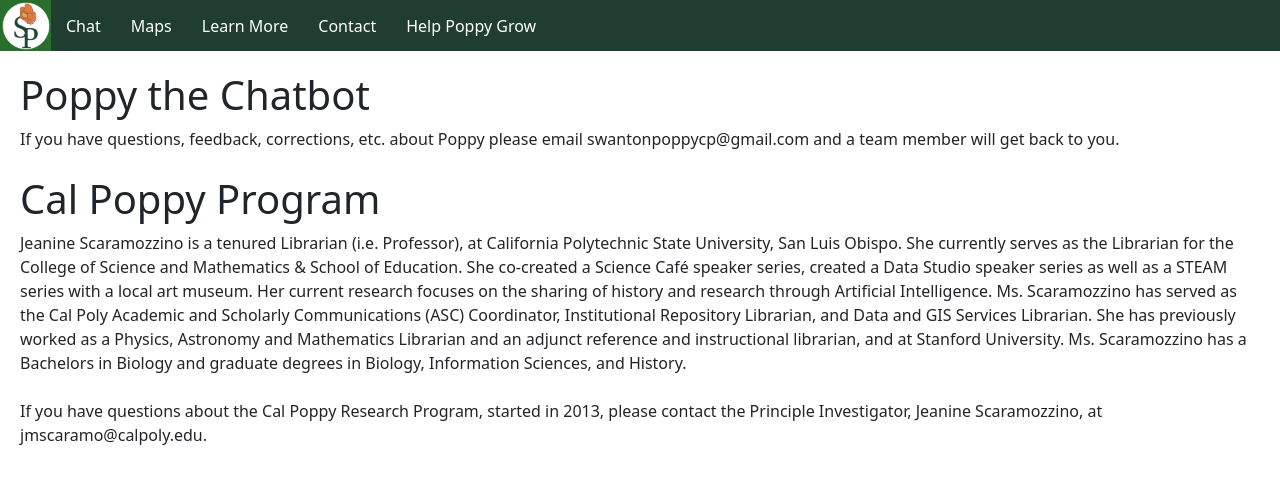
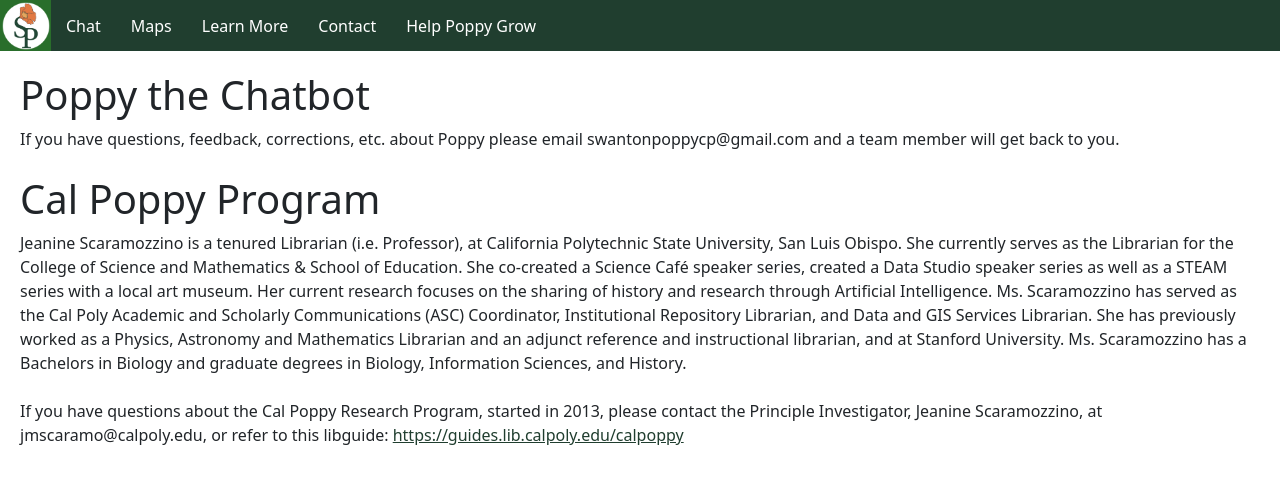
Before and after one commit to psandhu101/CalPoppy, a React (Create React App) app: page /contact in a window 1280 px wide. Shown: the top 484 px of the page. Built offline with nearby package versions, Linux system fonts and the light colour scheme.

Commit message:
add cal poppy libguide

```diff
--- a/src/components/Contact.jsx
+++ b/src/components/Contact.jsx
@@ -1,4 +1,5 @@
 import { contactPoppy, contactJMS } from "./contactTxt"
+import { libguide } from "./contactTxt";
 
 const Contact = () => {
     return (
@@ -8,6 +9,7 @@ const Contact = () => {
 
             <h1>Cal Poppy Program</h1>
             { contactJMS[0] } <br /><br /> { contactJMS[1] }
+            <a href={`${libguide.calpoppy}`} target="_blank">{libguide.calpoppy}</a>
 
         </div>
     )
--- a/src/components/contactTxt.js
+++ b/src/components/contactTxt.js
@@ -14,7 +14,7 @@ const contactPoppy = [
 
 const contactJMS = [
     `Jeanine Scaramozzino is a tenured Librarian (i.e. Professor), at California Polytechnic State University, San Luis Obispo. She currently serves as the Librarian for the College of Science and Mathematics & School of Education. She co-created a Science Café speaker series, created a Data Studio speaker series as well as a STEAM series with a local art museum. Her current research focuses on the sharing of history and research through Artificial Intelligence. Ms. Scaramozzino has served as the Cal Poly Academic and Scholarly Communications (ASC) Coordinator, Institutional Repository Librarian, and Data and GIS Services Librarian. She has previously worked as a Physics, Astronomy and Mathematics Librarian and an adjunct reference and instructional librarian, and at Stanford University. Ms. Scaramozzino has a Bachelors in Biology and graduate degrees in Biology, Information Sciences, and History.`,
-    `If you have questions about the Cal Poppy Research Program, started in 2013, please contact the Principle Investigator, Jeanine Scaramozzino,  at ${ email.jms }.`,
+    `If you have questions about the Cal Poppy Research Program, started in 2013, please contact the Principle Investigator, Jeanine Scaramozzino,  at ${ email.jms }, or refer to this libguide: `,
 ];
 
 export { email, libguide, contactPoppy, contactJMS };
```
